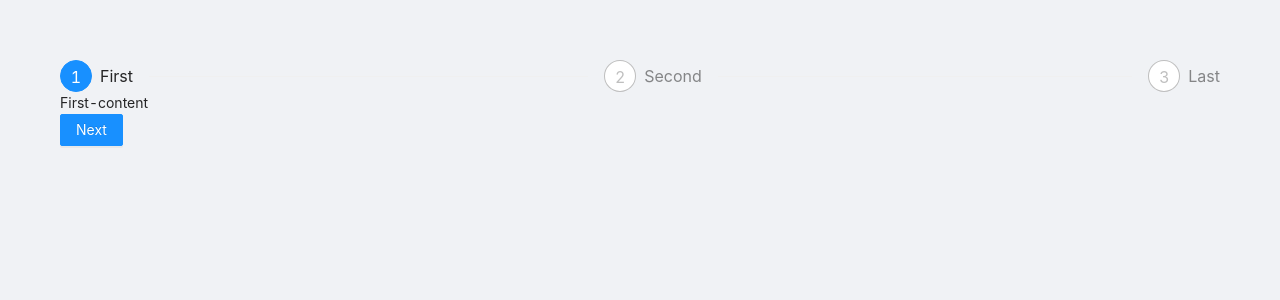
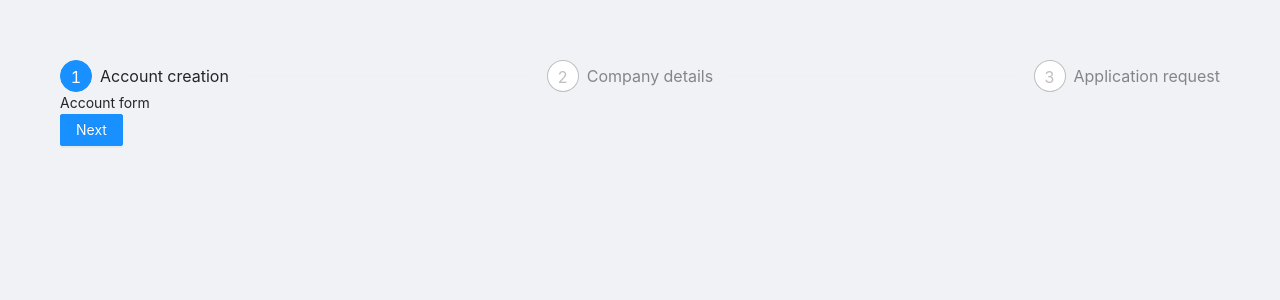
Before and after one commit to kbogusze/covidHackathoneFront, a React (Create React App) app: page /applicant in a window 1280 px wide. Shown: the top 300 px of the page. Built offline with nearby package versions, Linux system fonts and the light colour scheme.

Commit message:
Add steps components

```diff
--- /dev/null
+++ b/src/applicant/Account.js
@@ -0,0 +1,10 @@
+import React from 'react';
+
+class Account extends React.Component {
+
+    render() {
+        return 'Account form';
+    }
+}
+
+export default Account;
--- a/src/applicant/Applicant.js
+++ b/src/applicant/Applicant.js
@@ -1,21 +1,24 @@
 import React from 'react';
 
 import { Steps, Button, message } from 'antd';
+import Account from './Account';
+import Company from './Company';
+import Request from './Request';
 
 const { Step } = Steps;
 
 const steps = [
     {
-        title: 'First',
-        content: 'First-content',
+        title: 'Account creation',
+        content: Account,
     },
     {
-        title: 'Second',
-        content: 'Second-content',
+        title: 'Company details',
+        content: Company,
     },
     {
-        title: 'Last',
-        content: 'Last-content',
+        title: 'Application request',
+        content: Request,
     },
 ];
 
@@ -39,6 +42,7 @@ class Applicant extends React.Component {
 
     render() {
         const { current } = this.state;
+        const CurrentContent = steps[current].content;
         return (
             <div>
                 <Steps current={current}>
@@ -46,7 +50,9 @@ class Applicant extends React.Component {
                         <Step key={item.title} title={item.title} />
                     ))}
                 </Steps>
-                <div className="steps-content">{steps[current].content}</div>
+                <div className="steps-content">
+                    <CurrentContent/>
+                </div>
                 <div className="steps-action">
                     {current < steps.length - 1 && (
                         <Button type="primary" onClick={() => this.next()}>
--- /dev/null
+++ b/src/applicant/Company.js
@@ -0,0 +1,10 @@
+import React from 'react';
+
+class Company extends React.Component {
+
+    render() {
+        return 'Company form';
+    }
+}
+
+export default Company;
--- /dev/null
+++ b/src/applicant/Request.js
@@ -0,0 +1,10 @@
+import React from 'react';
+
+class Request extends React.Component {
+
+    render() {
+        return 'Request form';
+    }
+}
+
+export default Request;
```
